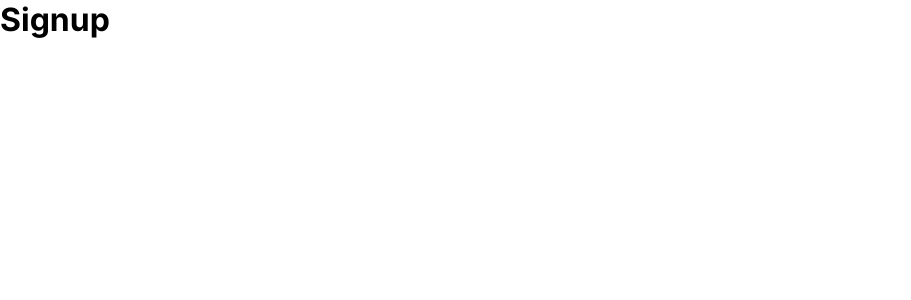
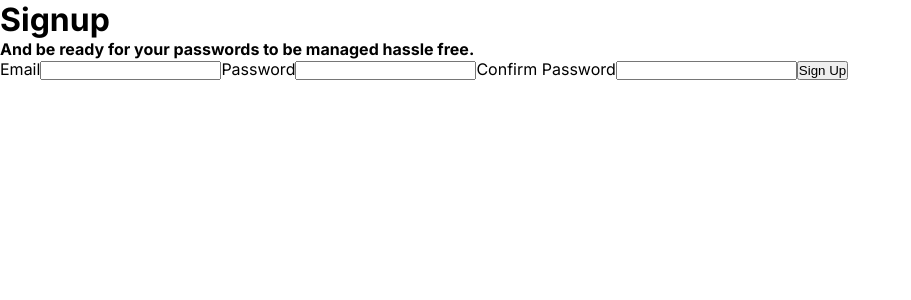
Before and after one commit to MankiratSingh1315/Passwordy, a Next.js app: page /signup in a window 1280 px wide. Shown: the top 300 px of the page, without its empty margins (0-911 px from the left). Built offline with nearby package versions, Linux system fonts and the light colour scheme.

Commit message:
Sign up page basic structure added
Signed-off-by: Mankirat Singh <msingh2_be22@thapar.edu>

```diff
--- a/src/app/signup/page.tsx
+++ b/src/app/signup/page.tsx
@@ -1,11 +1,22 @@
 import React from "react";
-
+import styles from "./page.module.css";
 
 export default function SignupPage() {
 
     return (
         <div>
             <h1>Signup</h1>
+            <h4>And be ready for your passwords to be managed hassle free.</h4>
+            <form>
+                <label htmlFor="email">Email</label>
+                <input type="email" id="email" name="email" />
+                <label htmlFor="password">Password</label>
+                <input type="password" id="password" name="password" />
+                <label htmlFor="confirmPassword">Confirm Password</label>
+                <input type="password" id="confirmPassword" name="confirmPassword" />
+                <button type="submit">Sign Up</button>
+            </form>
+
         </div>
     );
 
```
Also changed, not shown: src/app/signup/page.module.css (added).
